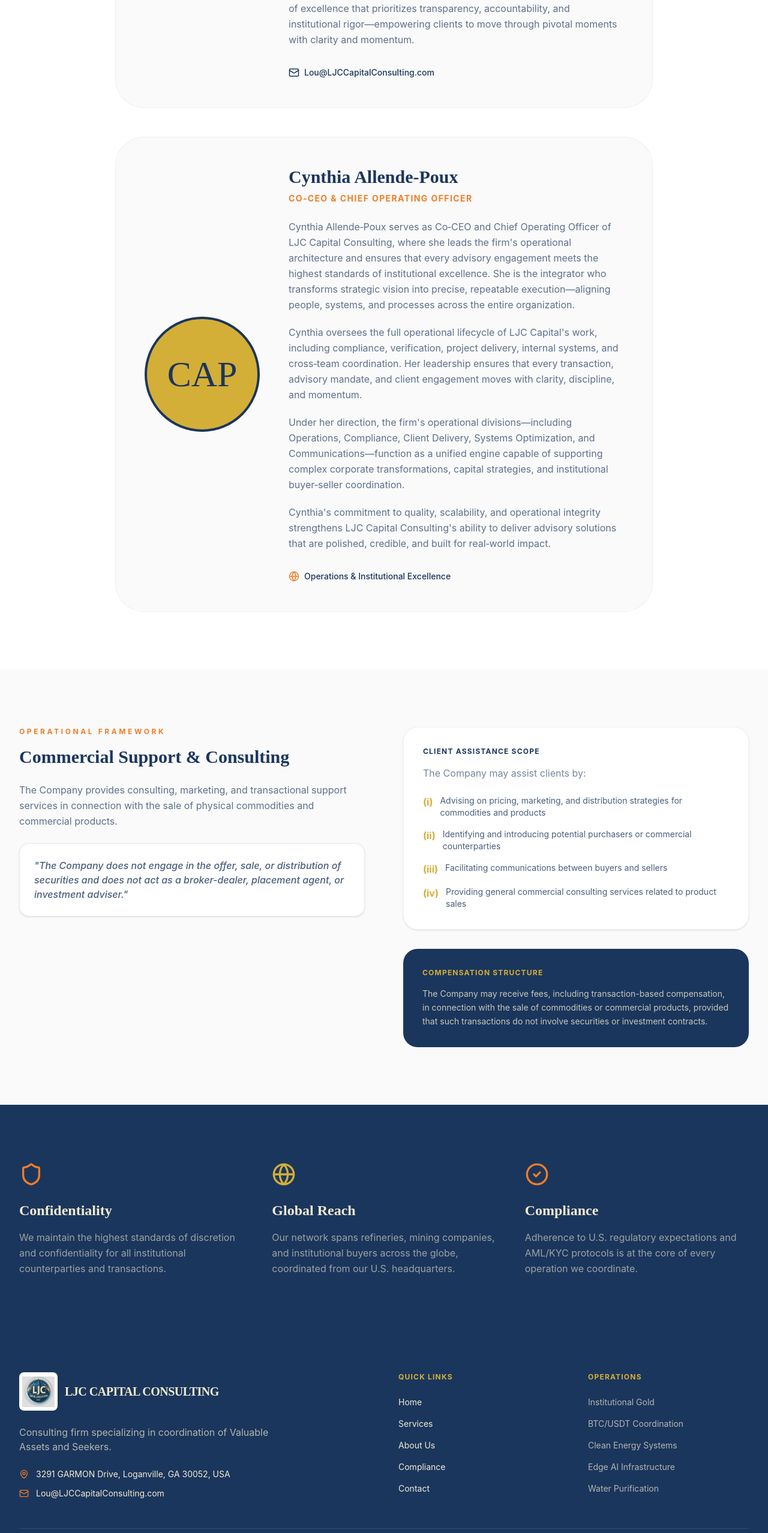
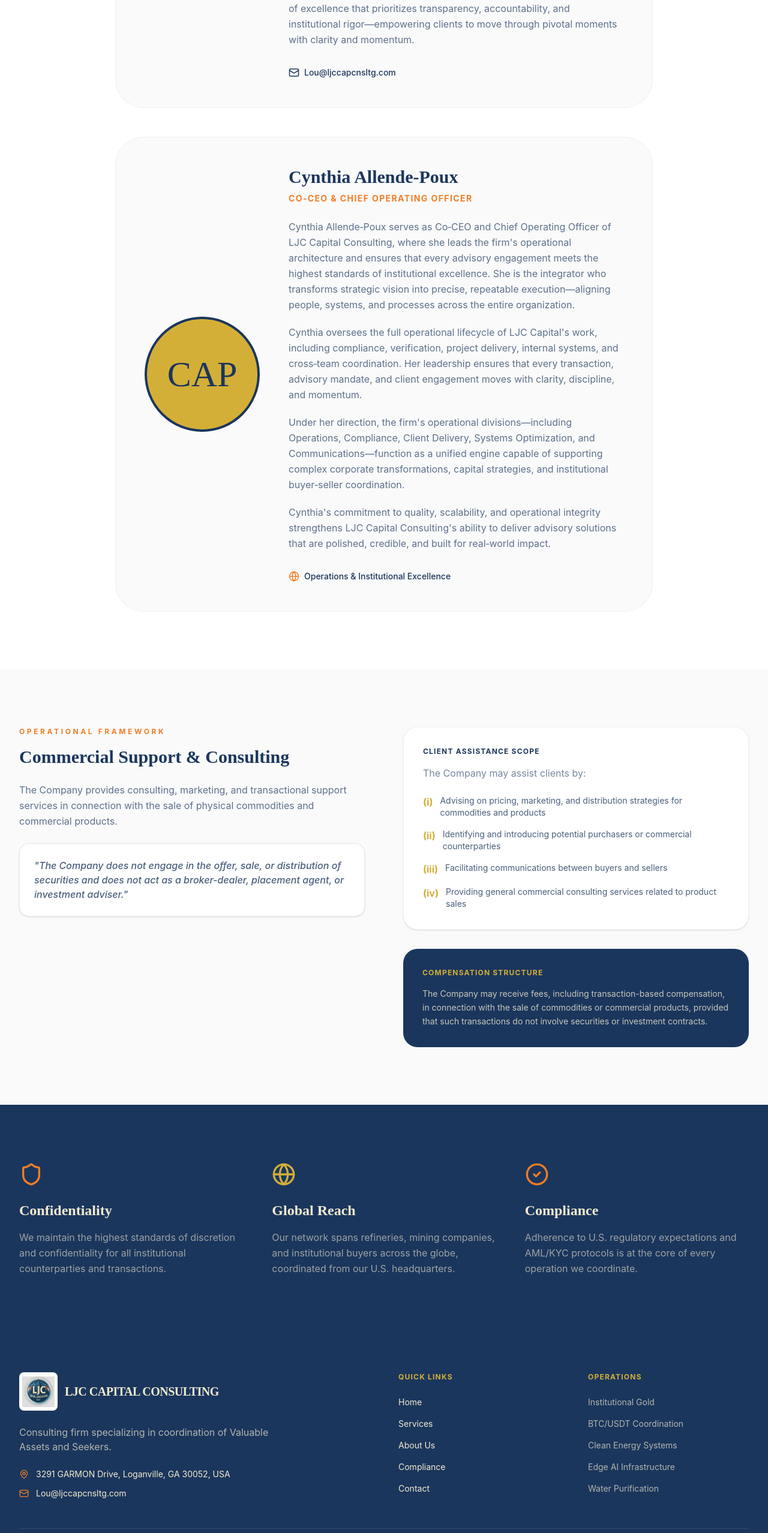
Before and after one commit to Gthorpe2274/ljc-website, a React (Vite) app: page /about in a window 1280 px wide. Shown: the part 2370-4926 px from the top of the page at 60% size. Built offline with nearby package versions, Linux system fonts and the light colour scheme.

Commit message:
email update

```diff
--- a/src/components/Navigation.tsx
+++ b/src/components/Navigation.tsx
@@ -115,7 +115,7 @@ export function Footer() {
 
               <div className="flex items-center space-x-3">
                 <Mail size={16} className="text-brand-orange" />
-                <span>Lou@LJCCapitalConsulting.com</span>
+                <span>Lou@ljccapcnsltg.com</span>
               </div>
             </div>
           </div>
--- a/src/pages/About.tsx
+++ b/src/pages/About.tsx
@@ -109,9 +109,9 @@ export function About() {
                   </p>
                 </div>
                 <div className="flex flex-wrap gap-6">
-                  <a href="mailto:Lou@LJCCapitalConsulting.com" className="flex items-center space-x-2 text-brand-blue hover:text-brand-orange transition-colors">
+                  <a href="mailto:Lou@ljccapcnsltg.com" className="flex items-center space-x-2 text-brand-blue hover:text-brand-orange transition-colors">
                     <Mail size={18} />
-                    <span className="text-sm font-medium">Lou@LJCCapitalConsulting.com</span>
+                    <span className="text-sm font-medium">Lou@ljccapcnsltg.com</span>
                   </a>
                 </div>
               </div>
--- a/src/pages/Contact.tsx
+++ b/src/pages/Contact.tsx
@@ -63,7 +63,7 @@ export function Contact() {
                     </div>
                     <div>
                       <p className="text-xs font-bold text-brand-blue/40 uppercase tracking-widest mb-1">Email</p>
-                      <p className="font-bold text-brand-blue">Lou@LJCCapitalConsulting.com</p>
+                      <p className="font-bold text-brand-blue">Lou@ljccapcnsltg.com</p>
                     </div>
                   </div>
 
--- a/src/pages/PrivacyPolicy.tsx
+++ b/src/pages/PrivacyPolicy.tsx
@@ -111,7 +111,7 @@ export function PrivacyPolicy() {
                   If you have any questions about this Privacy Policy, please contact us:
                 </p>
                 <div className="mt-4 space-y-2 relative z-10">
-                  <p className="m-0 font-medium">Email: Lou@LJCCapitalConsulting.com</p>
+                  <p className="m-0 font-medium">Email: Lou@ljccapcnsltg.com</p>
 
                 </div>
               </div>
```
